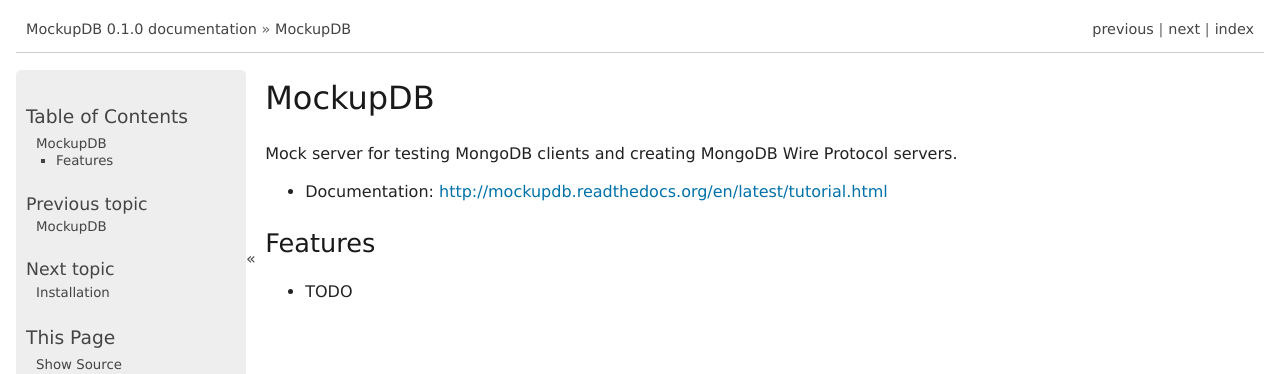
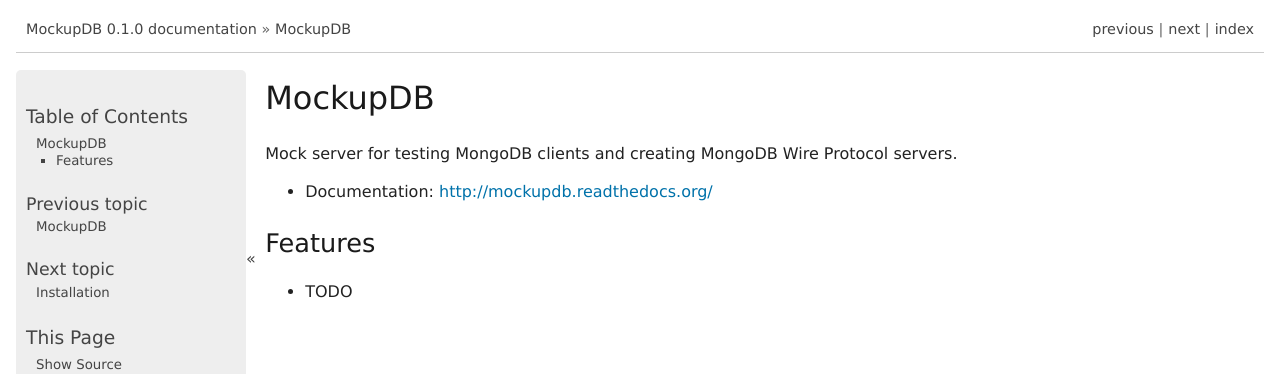
Before and after one commit to mongodb-labs/mongo-mockup-db, a Sphinx documentation site: the page built from docs/readme.rst, in a window 1280 px wide. Shown: the top 374 px of the page. Built offline with Sphinx 7.4.7, drawn with Linux system fonts in a browser that asks for light colours; pages that are not in the unit, such as notebooks, are missing from menus; some of the changed lines change nothing that is shown.

Commit message:
Link to MockupDB homepage on ReadTheDocs.

```diff
--- a/README.rst
+++ b/README.rst
@@ -5,7 +5,7 @@
 Mock server for testing MongoDB clients and creating MongoDB Wire Protocol
 servers.
 
-* Documentation: http://mockupdb.readthedocs.org/en/latest/tutorial.html
+* Documentation: http://mockupdb.readthedocs.org/
 
 Features
 --------
--- a/docs/conf.py
+++ b/docs/conf.py
@@ -49,7 +49,7 @@
 ]
 
 intersphinx_mapping = {
-    'python': ('http://python.readthedocs.org/en/latest/', None),
+    'python': ('http://python.readthedocs.org/', None),
     'pymongo': ('http://api.mongodb.org/python/current/', None),
 }
 
```
